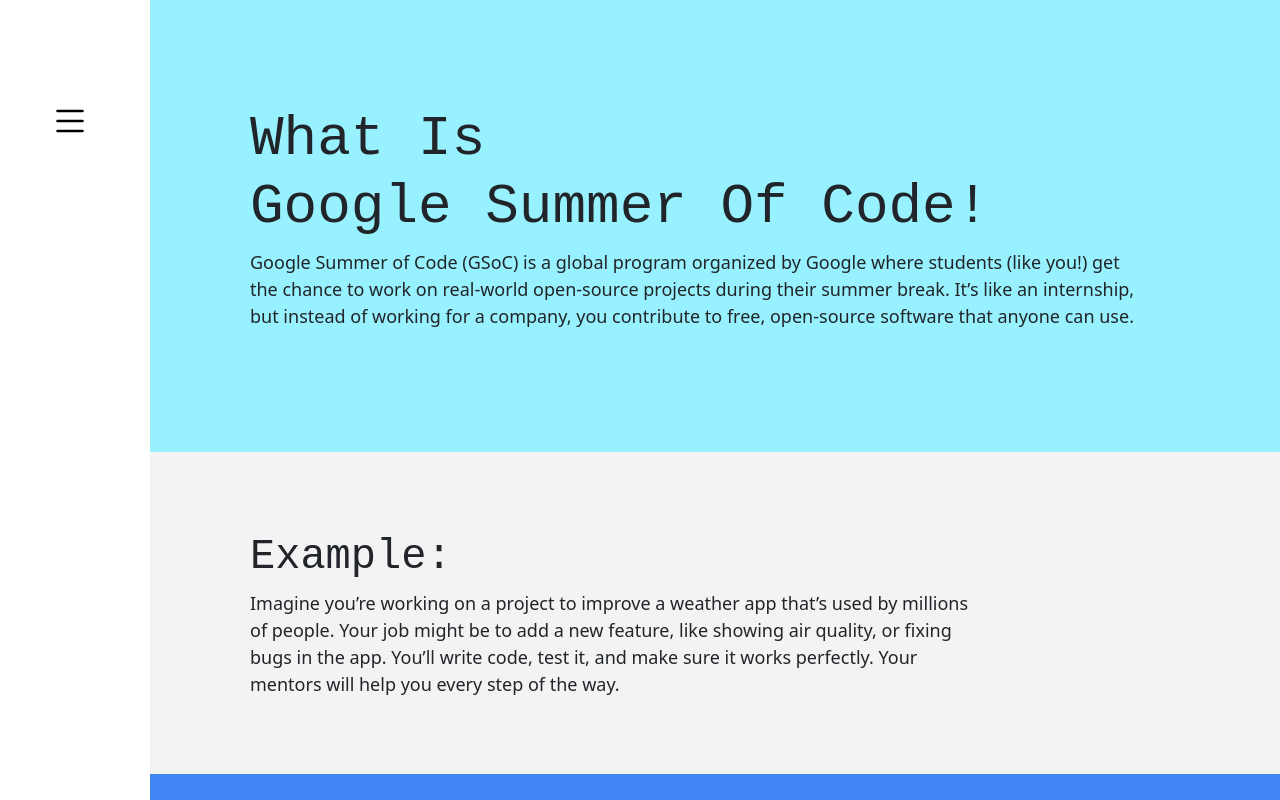
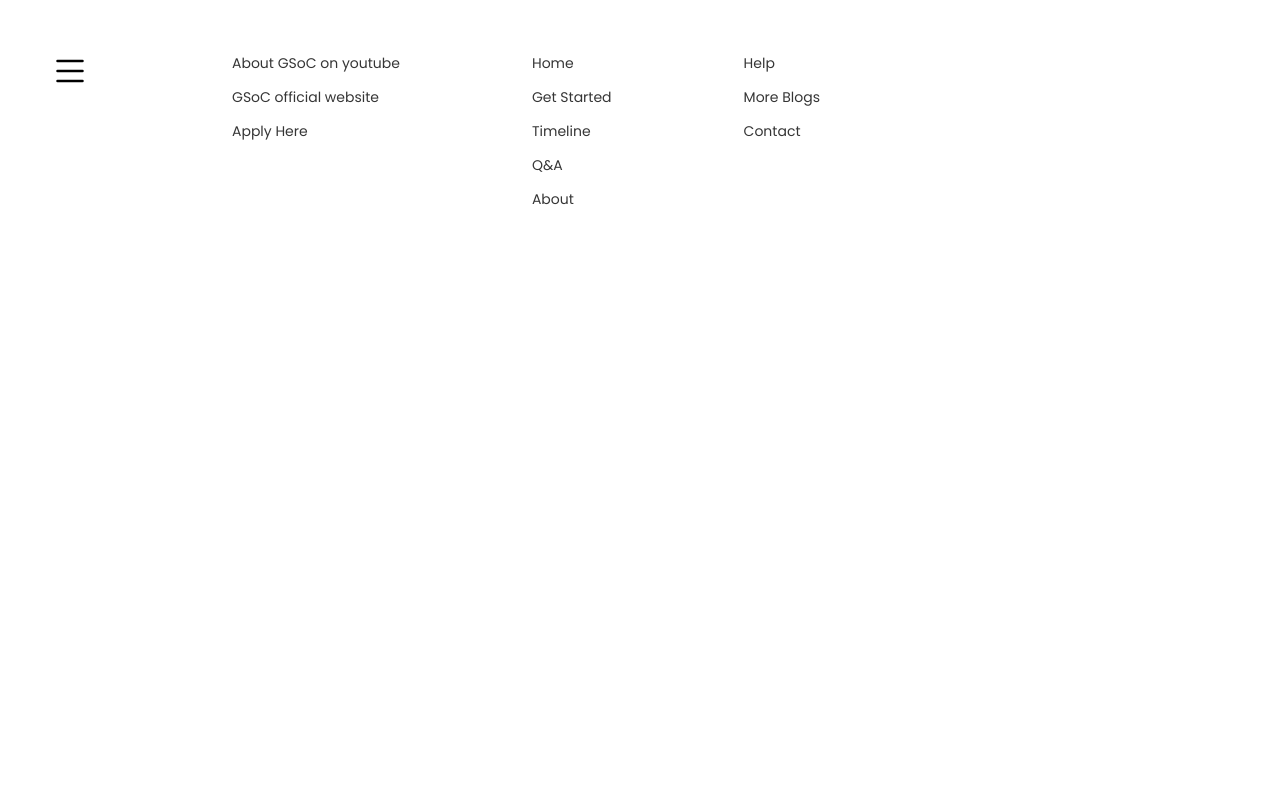
Before and after one commit to pathan-Hameed/GSoC2025, a React (Vite) app: page /help in a window 1280 px wide. Shown: the top 800 px of the page. Built offline with nearby package versions, Linux system fonts and the light colour scheme.

Commit message:
created path for new pages and updated footer

```diff
--- a/package.json
+++ b/package.json
@@ -12,7 +12,8 @@
   "dependencies": {
     "bootstrap": "^5.3.3",
     "react": "^19.0.0",
-    "react-dom": "^19.0.0"
+    "react-dom": "^19.0.0",
+    "react-router-dom": "^7.2.0"
   },
   "devDependencies": {
     "@eslint/js": "^9.19.0",
--- a/src/App.jsx
+++ b/src/App.jsx
@@ -1,13 +1,21 @@
-import './App.css'
-import Homepage from './components/Homepage'
+import React from "react";
+import { BrowserRouter as Router, Routes, Route } from "react-router-dom";
+import Navbar from "./components/navbar/Navbar";
+import Home from "./components/homepage/Homepage";
+import GetStarted from "./components/getstarted/getstarted";
+import Footer from "./components/footer/footer";
 
 function App() {
-
   return (
-    <>
-     <Homepage/>
-    </>
-  )
+    <Router>
+      <Navbar />
+      <Routes>
+        <Route path="/" element={<Home />} />
+        <Route path="/getstarted" element={<GetStarted/>} />
+      </Routes>
+      <Footer/>
+    </Router>
+  );
 }
 
-export default App
+export default App;
--- a/src/components/Navbar.jsx
+++ /dev/null
@@ -1,36 +0,0 @@
-import React, { useState } from "react";
-import "./navbar.css";
-
-export default function Navbar() {
-  const [isExpanded, setIsExpanded] = useState(false);
-
-  const toggleNavbar = () => {
-    setIsExpanded(!isExpanded);
-  };
-
-  // Function to close navbar when a link is clicked
-  const closeNavbar = () => {
-    setIsExpanded(false);
-  };
-
-  return (
-    <>
-      {/* Overlay that appears when navbar expands */}
-      {isExpanded && <div className="overlay" onClick={toggleNavbar}></div>}
-
-      <div className={`navbar ${isExpanded ? "expanded" : ""}`}>
-        <div className="icon" onClick={toggleNavbar}>
-          <svg xmlns="http://www.w3.org/2000/svg" width="24" height="24" fill="black" className="bi bi-list" viewBox="0 0 16 16">
-            <path fillRule="evenodd" d="M2.5 12a.5.5 0 0 1 .5-.5h10a.5.5 0 0 1 0 1H3a.5.5 0 0 1-.5-.5m0-4a.5.5 0 0 1 .5-.5h10a.5.5 0 0 1 0 1H3a.5.5 0 0 1-.5-.5m0-4a.5.5 0 0 1 .5-.5h10a.5.5 0 0 1 0 1H3a.5.5 0 0 1-.5-.5"/>
-          </svg>
-        </div>
-        <div className="links" onClick={closeNavbar}>
-          <a href="#homepage" onClick={closeNavbar}>Home</a>
-          <a href="#" onClick={closeNavbar}>Get Started</a>
-          <a href="#" onClick={closeNavbar}>About</a>
-          <a href="#" onClick={closeNavbar}>Help</a>
-        </div>
-      </div>
-    </>
-  );
-}
--- /dev/null
+++ b/src/components/footer/footer.css
@@ -0,0 +1,32 @@
+.footer {
+    padding: 50px 200px;
+    height: fit-content;
+    /* max-height: 300px; */
+    width: 100%;
+    background: white;
+    border: none;
+    display: flex;
+    flex-direction: row;
+    align-items: flex-start;
+    justify-content: flex-start;
+    gap: 100px;
+    /* border: 1px solid; */
+}
+.footer ul {
+    display: flex;
+    flex-direction: column;
+    gap: 10px;
+}
+.footer li {
+    list-style: none;
+}
+.footer a {
+    text-decoration: none;
+    text-align: left;
+    font-family: poppins;
+    font-size: 14px;
+    color: rgba(0, 0, 0, 0.792);
+}
+.footer a:hover {
+    text-decoration: underline;
+}
--- /dev/null
+++ b/src/components/footer/footer.jsx
@@ -0,0 +1,70 @@
+import React from "react";
+import "./footer.css";
+import { Link } from "react-router-dom";
+
+export default function Footer() {
+  return (
+    <div className="footer">
+      <ul className="external-links">
+        <li>
+          <a href="https://youtu.be/sPM2WiwA1us?si=ibaxD2TP4C6acTFs">
+            About GSoC on youtube
+          </a>
+        </li>
+        <li>
+          <a href="https://summerofcode.withgoogle.com/">
+            GSoC official website
+          </a>
+        </li>
+        <li>
+          <a href="https://summerofcode.withgoogle.com/">Apply Here</a>
+        </li>
+      </ul>
+
+      <ul className="internal-links">
+        <li>
+          <a href="#homepage">Home</a>
+        </li>
+        <li>
+          <Link to="/getstarted">Get Started</Link>
+        </li>
+        <li>
+          <Link to="/Timeline">Timeline</Link>
+        </li>
+        <li>
+          <Link to="/Questions">Q&A</Link>
+        </li>
+        <li>
+          <Link to="/About">About</Link>
+        </li>
+      </ul>
+
+      <ul className="other-links">
+      <li>
+          <Link to="/Help">Help</Link>
+        </li>
+      <li>
+          <Link to="/Moreblogs">More Blogs</Link>
+        </li>
+      <li>
+          <Link to="/Contact">Contact</Link>
+        </li>
+      </ul>
+
+      {/* <li>
+          <a href="www.linkedin.com/in/abdulhameed230923">
+            <svg
+              xmlns="http://www.w3.org/2000/svg"
+              width="16"
+              height="16"
+              fill="currentColor"
+              class="bi bi-linkedin"
+              viewBox="0 0 16 16"
+            >
+              <path d="M0 1.146C0 .513.526 0 1.175 0h13.65C15.474 0 16 .513 16 1.146v13.708c0 .633-.526 1.146-1.175 1.146H1.175C.526 16 0 15.487 0 14.854zm4.943 12.248V6.169H2.542v7.225zm-1.2-8.212c.837 0 1.358-.554 1.358-1.248-.015-.709-.52-1.248-1.342-1.248S2.4 3.226 2.4 3.934c0 .694.521 1.248 1.327 1.248zm4.908 8.212V9.359c0-.216.016-.432.08-.586.173-.431.568-.878 1.232-.878.869 0 1.216.662 1.216 1.634v3.865h2.401V9.25c0-2.22-1.184-3.252-2.764-3.252-1.274 0-1.845.7-2.165 1.193v.025h-.016l.016-.025V6.169h-2.4c.03.678 0 7.225 0 7.225z" />
+            </svg>
+          </a>
+        </li> */}
+    </div>
+  );
+}
--- /dev/null
+++ b/src/components/getstarted/getstarted.css
@@ -0,0 +1,4 @@
+#getstarted {
+    padding: 100px 250px;
+    background: #f3f3f3;
+}
--- /dev/null
+++ b/src/components/getstarted/getstarted.jsx
@@ -0,0 +1,10 @@
+import React from "react";
+import "./getstarted.css";
+
+export default function GetStarted() {
+  return (
+    <div>
+      <h1>Hello World</h1>
+    </div>
+  );
+}
--- a/src/components/Homepage.jsx
+++ b/src/components/homepage/Homepage.jsx
@@ -1,14 +1,12 @@
 import React from "react";
 import "bootstrap/dist/css/bootstrap.min.css";
 import "./Homepage.css";
-import Navbar from "./navbar";
 
 export default function Homepage() {
   return (
     <div id="homepage">
-        <Navbar />
 
-      <div className="main-section">
+      <div className="main-section" id="main-section">
         <div className="main-article">
           <div className="heading">
             <h1>
@@ -28,33 +26,7 @@
         </div>
       </div>
 
-      <div className="example-section">
-        <div className="sub-heading">
-          <h1>Example:</h1>
-        </div>
-        <div className="sub-content">
-          <p>
-            Imagine you’re working on a project to improve a weather app that’s
-            used by millions of people. Your job might be to add a new feature,
-            like showing air quality, or fixing bugs in the app. You’ll write
-            code, test it, and make sure it works perfectly. Your mentors will
-            help you every step of the way.
-          </p>
-        </div>
-      </div>
-
-      <div className="since-section">
-        <div className="since-content">
-          <p>
-            Since 2005, the Google Summer of Code program has connected 19,000+
-            new open source contributors from 112 countries with 18,000+ mentors
-            from 133 countries. Google Summer of Code has produced over 43
-            million lines of code for 800+ open source organizations.
-          </p>
-        </div>
-      </div>
-
-      <div className="why-section">
+       <div className="why-section">
         <div className="sub-heading">
           <h1>Why Should You Care?</h1>
         </div>
@@ -113,9 +85,35 @@
         </div>
       </div>
 
+      <div className="since-section">
+        <div className="since-content">
+          <p>
+            Since 2005, the Google Summer of Code program has connected 19,000+
+            new open source contributors from 112 countries with 18,000+ mentors
+            from 133 countries. Google Summer of Code has produced over 43
+            million lines of code for 800+ open source organizations.
+          </p>
+        </div>
+      </div>
+
+      <div className="example-section">
+        <div className="sub-heading">
+          <h1>Example:</h1>
+        </div>
+        <div className="sub-content">
+          <p>
+            Imagine you’re working on a project to improve a weather app that’s
+            used by millions of people. Your job might be to add a new feature,
+            like showing air quality, or fixing bugs in the app. You’ll write
+            code, test it, and make sure it works perfectly. Your mentors will
+            help you every step of the way.
+          </p>
+        </div>
+      </div>
+
       <div className="eligible-section">
         <div className="eligible-image">
-          <img src="eligible.jpg"/>
+          <img src="eligible.jpg" alt="eligible.jpg"/>
         </div>
         <div className="eligible-content">
           <h1>GSoC contributor eligibility</h1>
@@ -189,6 +187,7 @@
           </a>
         </ul>
       </div>
+
     </div>
   );
 }
--- /dev/null
+++ b/src/components/navbar/Navbar.jsx
@@ -0,0 +1,47 @@
+import React, { useState } from "react";
+import { Link } from "react-router-dom";  // Import Link
+import "./navbar.css";
+
+export default function Navbar() {
+  const [isExpanded, setIsExpanded] = useState(false);
+
+  const toggleNavbar = () => {
+    setIsExpanded(!isExpanded);
+  };
+
+  // Function to close navbar when a link is clicked
+  const closeNavbar = () => {
+    setIsExpanded(false);
+  };
+
+  return (
+    <>
+      {/* Overlay that appears when navbar expands */}
+      {isExpanded && <div className="overlay" onClick={toggleNavbar}></div>}
+
+      <div className={`navbar ${isExpanded ? "expanded" : ""}`}>
+        <div className="icon" onClick={toggleNavbar}>
+          <svg
+            xmlns="http://www.w3.org/2000/svg"
+            width="24"
+            height="24"
+            fill="black"
+            className="bi bi-list"
+            viewBox="0 0 16 16"
+          >
+            <path
+              fillRule="evenodd"
+              d="M2.5 12a.5.5 0 0 1 .5-.5h10a.5.5 0 0 1 0 1H3a.5.5 0 0 1-.5-.5m0-4a.5.5 0 0 1 .5-.5h10a.5.5 0 0 1 0 1H3a.5.5 0 0 1-.5-.5m0-4a.5.5 0 0 1 .5-.5h10a.5.5 0 0 1 0 1H3a.5.5 0 0 1-.5-.5"
+            />
+          </svg>
+        </div>
+        <div className="links">
+          <Link to="/" className="nav-link" onClick={closeNavbar}>Home</Link>
+          <Link to="/getstarted" className="nav-link" onClick={closeNavbar}>Get Started</Link>
+          <Link to="/about" className="nav-link" onClick={closeNavbar}>About</Link>
+          <Link to="/help" className="nav-link" onClick={closeNavbar}>Help</Link>
+        </div>
+      </div>
+    </>
+  );
+}
--- a/src/components/navbar.css
+++ b/src/components/navbar/navbar.css
@@ -34,7 +34,7 @@
     font-size: 24px;
     color: black;
     position: absolute;
-    top: 100px; /* Adjust as needed */
+    top: 50px; /* Adjust as needed */
     left: 50px; /* Adjust as needed */
     z-index: 10; /* Ensures the icon is always clickable */
 }
@@ -48,20 +48,21 @@
     flex-direction: column;
     align-items: center;
     gap: 20px;
-    margin-top: 80px;
+    margin-top: 150px;
     margin-left: 50px;
     opacity: 0;
-    transition: opacity 0.3s ease;
+    transition: opacity 0.2s ease;
 }
 
 .navbar.expanded .links {
     opacity: 1;
 }
 
-.links a {
+.links .nav-link {
     text-decoration: none;
     color: black;
     font-size: 24px;
+    font-weight: 540;
     font-family: monospace;
     padding: 10px;
     width: 100%;
@@ -69,6 +70,6 @@
     transition: background 0.2s;
 }
 
-.navbar .links a:hover {
-    background: rgba(0, 0, 0, 0.2);
+.navbar .links .nav-link:hover {
+    background: #dfdfdf;
 }
```
Also changed, not shown: src/components/homepage/Homepage.css (renamed from src/components/Homepage.css), 1 other file (tests, documents, lock files or other folders).
